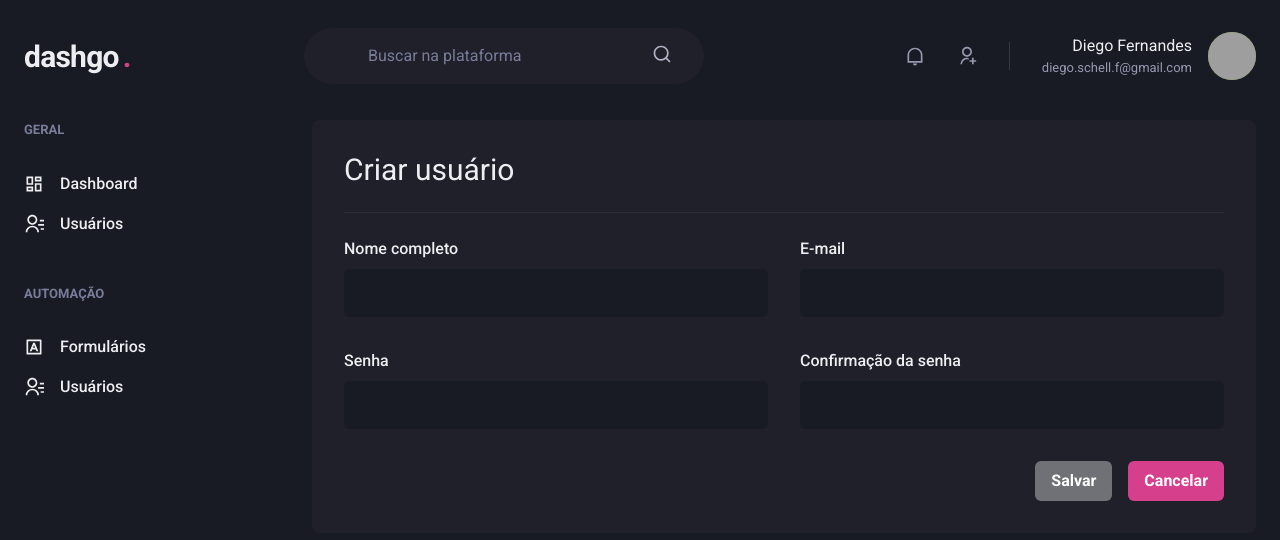
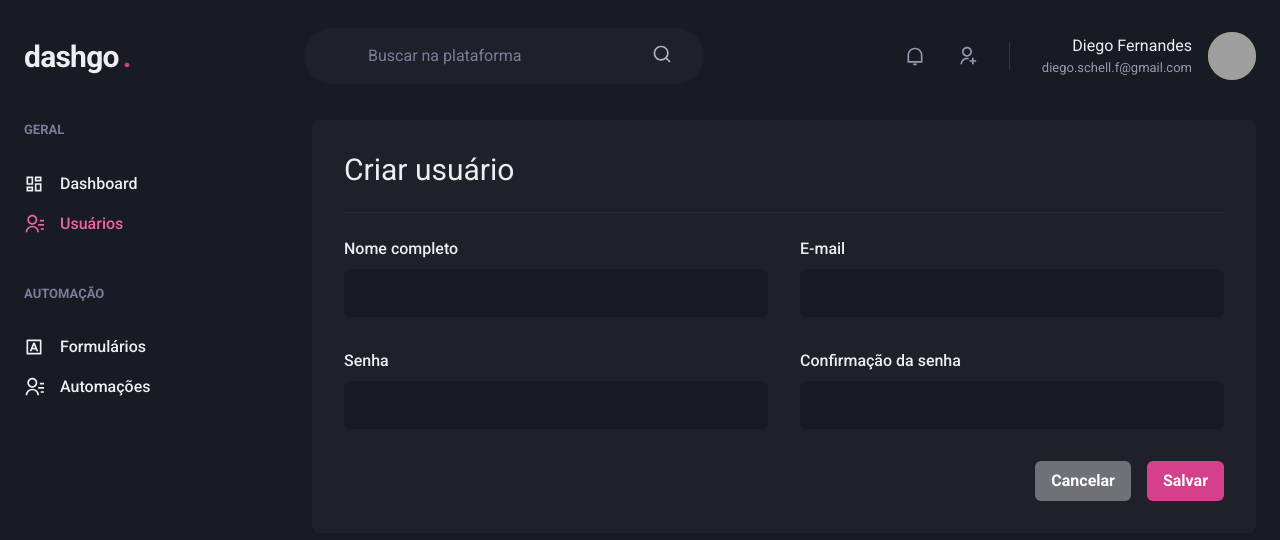
Before and after one commit to ViniciusHack/dashgo, a Next.js app: page /users/create in a window 1280 px wide. Shown: the top 540 px of the page. Built offline with nearby package versions, Linux system fonts and the light colour scheme; grey boxes are pictures that could not be loaded.

Commit message:
feature: ActiveLink component

```diff
--- /dev/null
+++ b/src/components/ActiveLink.tsx
@@ -0,0 +1,35 @@
+import Link, { LinkProps } from "next/link";
+import { useRouter } from "next/router";
+import { cloneElement, ReactElement } from "react";
+
+interface ActiveLikProps extends LinkProps{
+  children: ReactElement;
+  shouldMatchExactHref?: boolean;
+}
+
+export function ActiveLink({
+  children,
+  shouldMatchExactHref = false,
+  ...rest
+}: ActiveLikProps) {
+  const { asPath } = useRouter()
+
+  let isActive = false;
+
+  if(shouldMatchExactHref && (asPath === rest.href || asPath === rest.as)) {
+    isActive = true;
+  }
+  if (!shouldMatchExactHref &&
+    (asPath.startsWith(String(rest.href)) ||
+      asPath.startsWith(String(rest.as)))) {
+      isActive = true
+  }
+
+  return (
+    <Link {...rest}>
+      {cloneElement(children, {
+        color: isActive? "pink.400" : 'gray.50'
+      })}
+    </Link>
+  )
+}
--- a/src/components/Sidebar/NavLink.tsx
+++ b/src/components/Sidebar/NavLink.tsx
@@ -1,16 +1,21 @@
-import { Icon, Link, LinkProps as ChakraLinkProps, Text } from "@chakra-ui/react";
+import { Icon, Link as ChakraLink, LinkProps as ChakraLinkProps, Text } from "@chakra-ui/react";
 import { ElementType } from "react";
+import { ActiveLink } from "../ActiveLink";
+
 
 interface NavLinkProps extends ChakraLinkProps {
   icon: ElementType;
   children: string;
+  href: string
 }
 
-export function NavLink({ icon, children, ...rest } : NavLinkProps) {
+export function NavLink({ icon, children, href, ...rest } : NavLinkProps) {
   return (
-    <Link display="flex" alignItems="center" {...rest}>
-      <Icon as={icon} fontSize="20" />
-      <Text ml="4" fontWeight="medium">{children}</Text>
-    </Link>
+    <ActiveLink href={href} passHref>
+      <ChakraLink display="flex" alignItems="center" {...rest}>
+        <Icon as={icon} fontSize="20" />
+        <Text ml="4" fontWeight="medium">{children}</Text>
+      </ChakraLink>
+    </ActiveLink>
   )
 }
--- a/src/components/Sidebar/SidebarNav.tsx
+++ b/src/components/Sidebar/SidebarNav.tsx
@@ -7,12 +7,12 @@ export function SidebarNav() {
   return (
     <Stack spacing="12" align="flex-start">
       <NavSection title="GERAL">
-        <NavLink icon={RiDashboardLine}>Dashboard</NavLink>
-          <NavLink icon={RiContactsLine}>Usuários</NavLink>
+        <NavLink icon={RiDashboardLine} href="/dashboard">Dashboard</NavLink>
+          <NavLink icon={RiContactsLine} href="/users">Usuários</NavLink>
         </NavSection>
-      <NavSection title="AUTOMAÇÃO">
-            <NavLink icon={RiInputMethodLine}>Formulários</NavLink>
-            <NavLink icon={RiContactsLine}>Usuários</NavLink>
+        <NavSection title="AUTOMAÇÃO">
+            <NavLink icon={RiInputMethodLine} href="/forms">Formulários</NavLink>
+            <NavLink icon={RiContactsLine} href="/automation">Automações</NavLink>
         </NavSection>
     </Stack>
   )
--- a/src/pages/users/create.tsx
+++ b/src/pages/users/create.tsx
@@ -1,4 +1,5 @@
 import { Box, Button, Divider, Flex, Heading, HStack, SimpleGrid, VStack } from "@chakra-ui/react";
+import Link from "next/link";
 import { Input } from "../../components/Form/Input";
 import { Header } from "../../components/Header";
 import { Sidebar } from "../../components/Sidebar";
@@ -28,8 +29,10 @@ export default function CreateUser() {
           </VStack>
           <Flex mt="8" justify="flex-end">
             <HStack spacing="4">
-              <Button colorScheme="whiteAlpha">Salvar</Button>
-              <Button colorScheme="pink">Cancelar</Button>
+              <Link href="/users" passHref>
+                <Button as="a" colorScheme="whiteAlpha">Cancelar</Button>
+              </Link>
+              <Button colorScheme="pink">Salvar</Button>
             </HStack>
           </Flex>
         </Box>
```
Also changed, not shown: src/pages/dashboard.tsx (+9 -2 lines), src/pages/users/index.tsx (+6 -4 lines).
